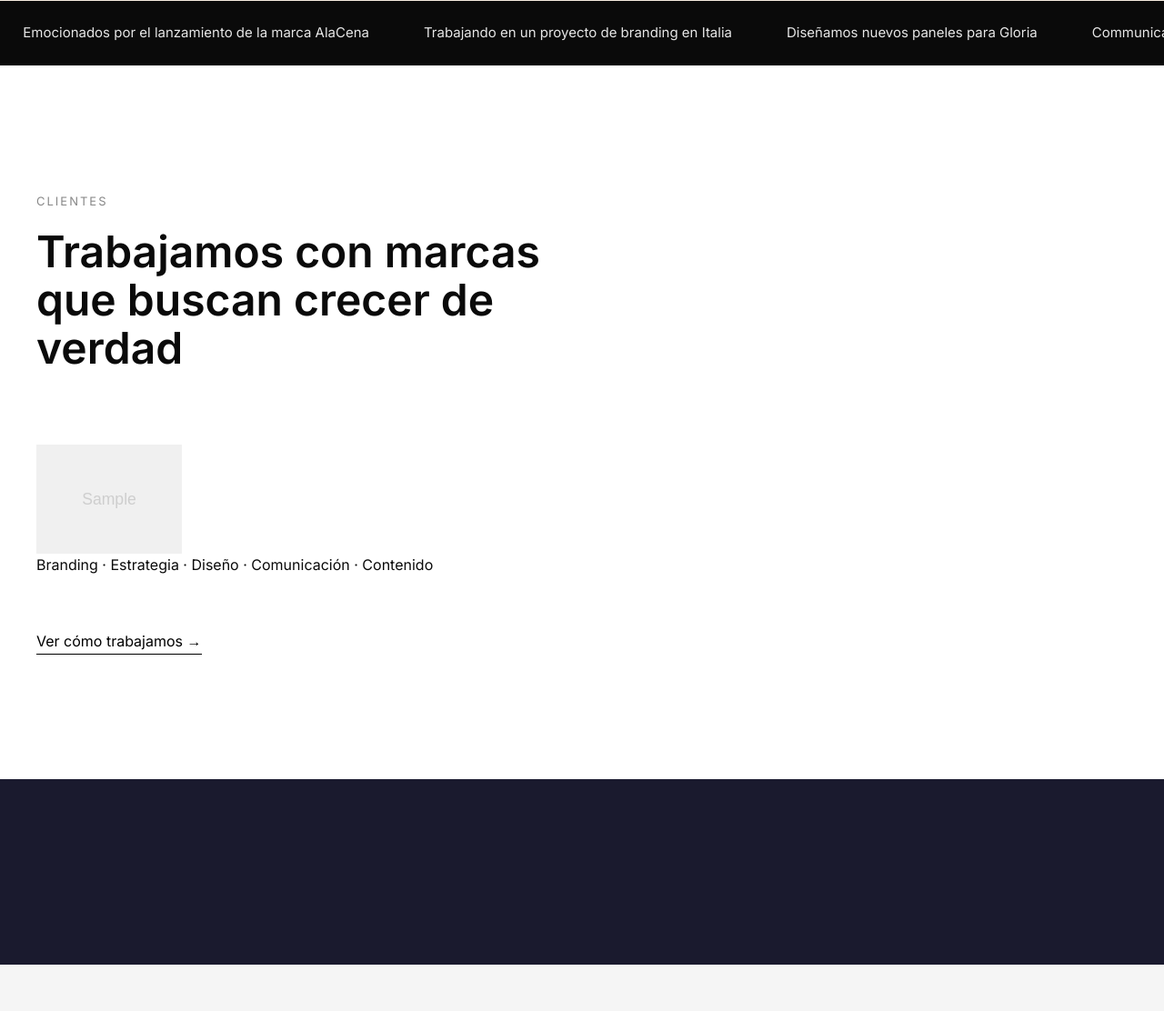
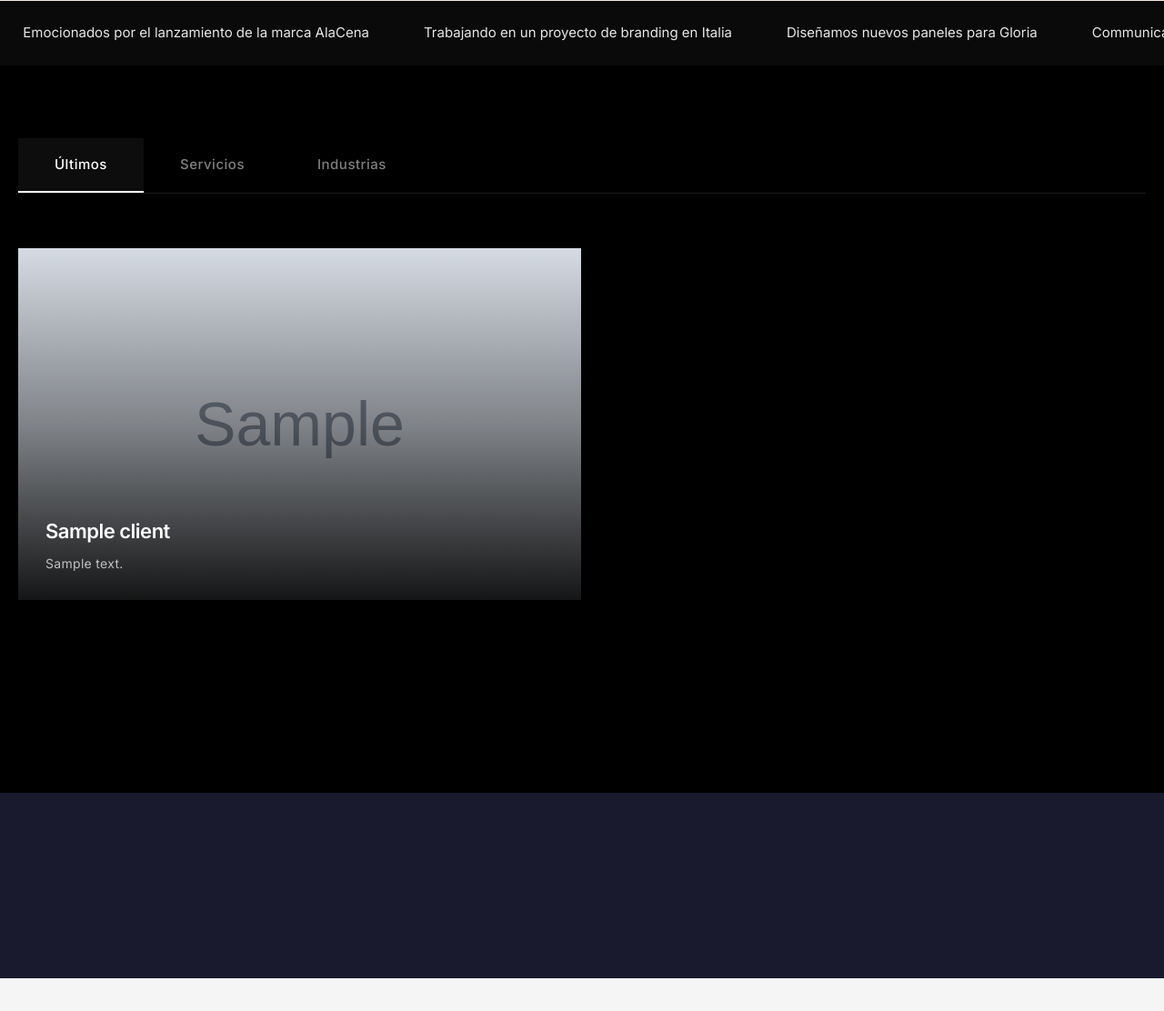
Before and after one commit to LeandroP3012/landingPageMk, a PHP site: page / in a window 1280 px wide. Shown: the part 1639-2751 px from the top of the page at 91% size. Run offline with PHP 8.4, Linux system fonts and the light colour scheme; tables that the repository leaves empty or names only in its code hold one stand-in row (values such as "Sample post"); grey boxes marked "Sample" are stand-in pictures; some libraries are stand-ins or nearby versions.

Commit message:
MODIFICACIÓN DE LA SECCIÓN DE CLIENTES

```diff
--- a/assets/css/styles.css
+++ b/assets/css/styles.css
@@ -339,109 +339,192 @@ body {
   color: #000;
 }
 
-/* ================= CLIENTES ================= */
+/* ================= CLIENTES (Portfolio Style) ================= */
 
 .clients {
-  padding: 140px 20px;
-  background: #fff;
+  padding: 80px 20px 120px;
+  background: #000;
+  min-height: 100vh;
 }
 
 .clients-container {
-  max-width: 1200px;
+  max-width: 1400px;
   margin: auto;
 }
 
-.clients-intro {
-  max-width: 600px;
-  margin-bottom: 80px;
+/* Tabs de navegación */
+.clients-tabs {
+  display: flex;
+  gap: 0;
+  justify-content: flex-start;
+  margin-bottom: 60px;
+  border-bottom: 1px solid rgba(255, 255, 255, 0.1);
 }
 
-.clients-label {
-  font-size: 13px;
-  letter-spacing: 2px;
-  color: #888;
-  margin-bottom: 20px;
+.tab-btn {
+  background: transparent;
+  border: none;
+  color: rgba(255, 255, 255, 0.5);
+  font-size: 15px;
+  font-weight: 500;
+  padding: 18px 40px;
+  cursor: pointer;
+  transition: all 0.3s ease;
+  border-bottom: 2px solid transparent;
+  position: relative;
+  letter-spacing: 0.5px;
 }
 
-.clients-intro h2 {
-  font-size: clamp(30px, 4vw, 48px);
-  font-weight: 600;
-  line-height: 1.1;
+.tab-btn:hover {
+  color: rgba(255, 255, 255, 0.8);
 }
 
+.tab-btn.active {
+  color: #fff;
+  background: rgba(255, 255, 255, 0.05);
+  border-bottom: 2px solid #fff;
+}
+
+/* Grid de proyectos */
 .clients-grid {
   display: grid;
-  grid-template-columns: repeat(4, 1fr);
-  gap: 70px;
-  align-items: center;
+  grid-template-columns: repeat(2, 1fr);
+  gap: 2px;
+  background: #000;
 }
 
-/* tamaños editoriales */
-.clients-grid img:nth-child(3n) {
-  transform: scale(1.15);
+/* Card de cliente */
+.client-card {
+  position: relative;
+  overflow: hidden;
+  aspect-ratio: 16/10;
+  text-decoration: none;
+  display: block;
+  background: #111;
+  transition: transform 0.3s ease;
 }
 
-.clients-grid img {
-  width: 100%;
-  max-width: 160px;
-  filter: grayscale(100%);
-  opacity: 0.4;
-  transition: all 0.4s ease;
+.client-card:hover {
+  transform: scale(0.98);
 }
 
-.clients-grid img:hover {
-  filter: grayscale(0);
-  opacity: 1;
-  transform: scale(1.2);
+.client-card-image {
+  position: relative;
+  width: 100%;
+  height: 100%;
+  overflow: hidden;
 }
 
-/* responsive */
+.client-card-image img {
+  width: 100%;
+  height: 100%;
+  object-fit: cover;
+  transition: transform 0.6s ease;
+}
+
+.client-card:hover .client-card-image img {
+  transform: scale(1.05);
+}
+
+.client-card-overlay {
+  position: absolute;
+  top: 0;
+  left: 0;
+  right: 0;
+  bottom: 0;
+  background: linear-gradient(to top,
+      rgba(0, 0, 0, 0.9) 0%,
+      rgba(0, 0, 0, 0.4) 50%,
+      transparent 100%);
+  opacity: 1;
+  transition: opacity 0.3s ease;
+}
+
+.client-card:hover .client-card-overlay {
+  opacity: 0.95;
+}
+
+/* Información del cliente */
+.client-card-info {
+  position: absolute;
+  bottom: 0;
+  left: 0;
+  right: 0;
+  padding: 30px;
+  z-index: 2;
+  transform: translateY(0);
+  transition: transform 0.3s ease;
+}
+
+.client-card-info h3 {
+  color: #fff;
+  font-size: 22px;
+  font-weight: 600;
+  margin: 0 0 8px 0;
+  letter-spacing: -0.5px;
+}
+
+.client-card-info p {
+  color: rgba(255, 255, 255, 0.7);
+  font-size: 14px;
+  margin: 0;
+  letter-spacing: 0.3px;
+}
+
+.client-card:hover .client-card-info {
+  transform: translateY(-10px);
+}
+
+/* Responsive */
 @media (max-width: 992px) {
-  .clients-grid {
-    grid-template-columns: repeat(3, 1fr);
-    gap: 50px;
+  .clients-tabs {
+    margin-bottom: 40px;
+  }
+
+  .tab-btn {
+    padding: 15px 25px;
+    font-size: 14px;
+  }
+
+  .client-card-info {
+    padding: 20px;
+  }
+
+  .client-card-info h3 {
+    font-size: 18px;
+  }
+
+  .client-card-info p {
+    font-size: 13px;
   }
 }
 
-@media (max-width: 600px) {
+@media (max-width: 768px) {
+  .clients {
+    padding: 60px 15px 80px;
+  }
+
   .clients-grid {
-    grid-template-columns: repeat(2, 1fr);
-    gap: 40px;
+    grid-template-columns: 1fr;
+    gap: 1px;
   }
-}
 
-.clients-cta {
-  margin-top: 60px;
-}
+  .tab-btn {
+    padding: 12px 20px;
+    font-size: 13px;
+  }
 
-.clients-cta a {
-  font-size: 16px;
-  color: #000;
-  text-decoration: none;
-  border-bottom: 1px solid #000;
-  padding-bottom: 4px;
-  transition: opacity .3s;
-}
+  .client-card {
+    aspect-ratio: 4/3;
+  }
 
-.clients-cta a:hover {
-  opacity: .6;
-}
+  .client-card-info {
+    padding: 20px;
+  }
 
-.clients-cta {
-  margin-top: 60px;
-}
-
-.clients-cta a {
-  font-size: 16px;
-  color: #000;
-  text-decoration: none;
-  border-bottom: 1px solid #000;
-  padding-bottom: 4px;
-  transition: opacity .3s;
-}
-
-.clients-cta a:hover {
-  opacity: .6;
+  .client-card-info h3 {
+    font-size: 16px;
+  }
 }
 
 
--- a/components/clients.php
+++ b/components/clients.php
@@ -12,28 +12,47 @@ $clients = $clientModel->all();
 
   <div class="clients-container">
 
-    <div class="clients-intro">
-      <p class="clients-label">CLIENTES</p>
-      <h2>Trabajamos con marcas que buscan crecer de verdad</h2>
+    <!-- Tabs de filtrado -->
+    <div class="clients-tabs">
+      <button class="tab-btn active" data-tab="ultimos">Últimos</button>
+      <button class="tab-btn" data-tab="servicios">Servicios</button>
+      <button class="tab-btn" data-tab="industrias">Industrias</button>
     </div>
 
-    <div class="clients-grid">
+    <!-- Grid de proyectos -->
+    <div class="clients-grid" id="clients-grid">
       <?php foreach ($clients as $client): ?>
-        <a href="<?= BASE_URL ?>/clientes/index.php?slug=<?= urlencode($client['slug']) ?>">
-          <img src="<?= BASE_URL ?>/storage/uploads/clients/<?= htmlspecialchars($client['logo']) ?>"
-            alt="<?= htmlspecialchars($client['name']) ?>">
+        <a href="<?= BASE_URL ?>/clientes/index.php?slug=<?= urlencode($client['slug']) ?>" class="client-card">
+          <div class="client-card-image">
+            <img src="<?= BASE_URL ?>/storage/uploads/clients/<?= htmlspecialchars($client['logo']) ?>" alt="<?= htmlspecialchars($client['name']) ?>">
+            <div class="client-card-overlay"></div>
+          </div>
+          <div class="client-card-info">
+            <h3><?= htmlspecialchars($client['name']) ?></h3>
+            <p><?= htmlspecialchars($client['short_description'] ?? 'Proyecto de Marca') ?></p>
+          </div>
         </a>
       <?php endforeach; ?>
-    </div>
-
-    <div class="clients-divider">
-      <p>Branding · Estrategia · Diseño · Comunicación · Contenido</p>
-    </div>
-
-    <div class="clients-cta">
-      <a href="#contacto">Ver cómo trabajamos →</a>
     </div>
 
   </div>
 
 </section>
+
+<script>
+  // Funcionalidad de tabs (por ahora solo visual, sin filtrado real)
+  ( function () {
+    const tabBtns = document.querySelectorAll( '.tab-btn' );
+
+    tabBtns.forEach( btn => {
+      btn.addEventListener( 'click', function () {
+        // Remover active de todos
+        tabBtns.forEach( b => b.classList.remove( 'active' ) );
+        // Agregar active al clickeado
+        this.classList.add( 'active' );
+
+        // Aquí se podría agregar lógica de filtrado real cuando se tengan las columnas en la BD
+      } );
+    } );
+  } )();
+</script>
```
